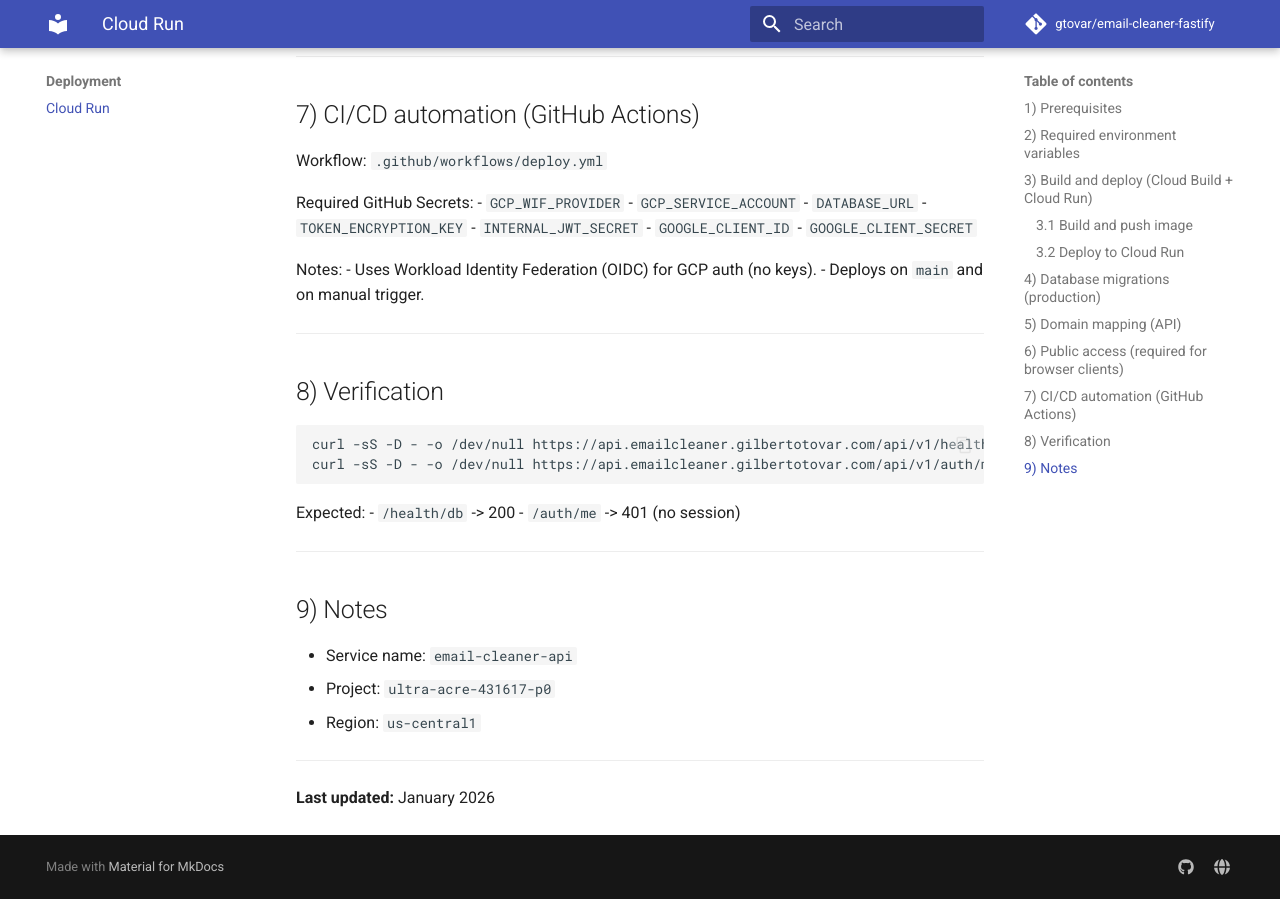
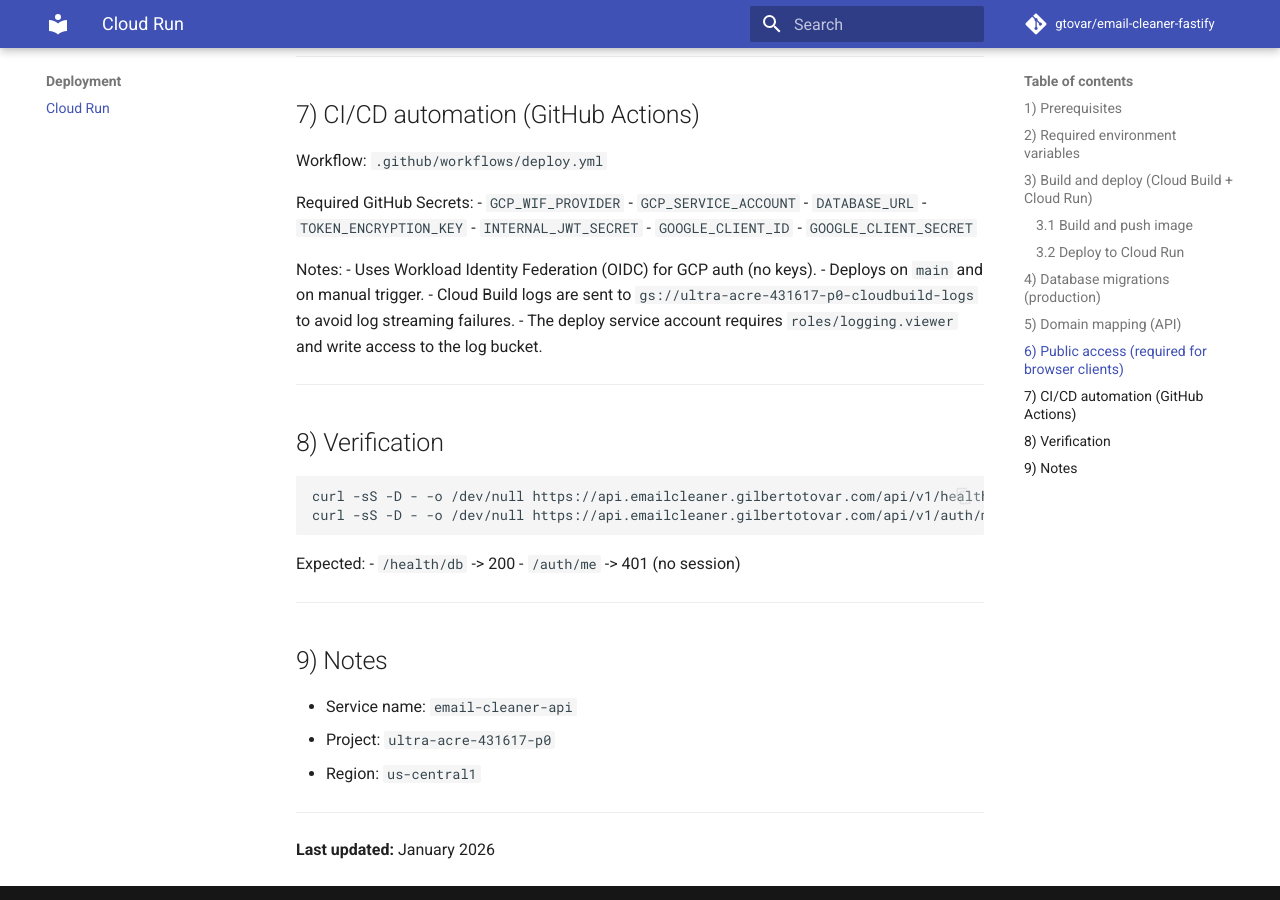
Before and after one commit to gtovar/email-cleaner-fastify, an MkDocs documentation site: the page built from docs/despliegue-cloudrun.md, in a window 1280 px wide and 900 px high, scrolled down 3015 px. Built offline with MkDocs 1.6.1 and Material for MkDocs 9.7.7, drawn with Linux system fonts in a browser that asks for light colours; comment, search, counter and statistics services are not loaded.

Commit message:
docs: document Cloud Build log bucket

```diff
--- a/docs/despliegue-cloudrun.md
+++ b/docs/despliegue-cloudrun.md
@@ -145,6 +145,8 @@
 Notes:
 - Uses Workload Identity Federation (OIDC) for GCP auth (no keys).
 - Deploys on `main` and on manual trigger.
+- Cloud Build logs are sent to `gs://ultra-acre-431617-p0-cloudbuild-logs` to avoid log streaming failures.
+- The deploy service account requires `roles/logging.viewer` and write access to the log bucket.
 
 ---
 
```
